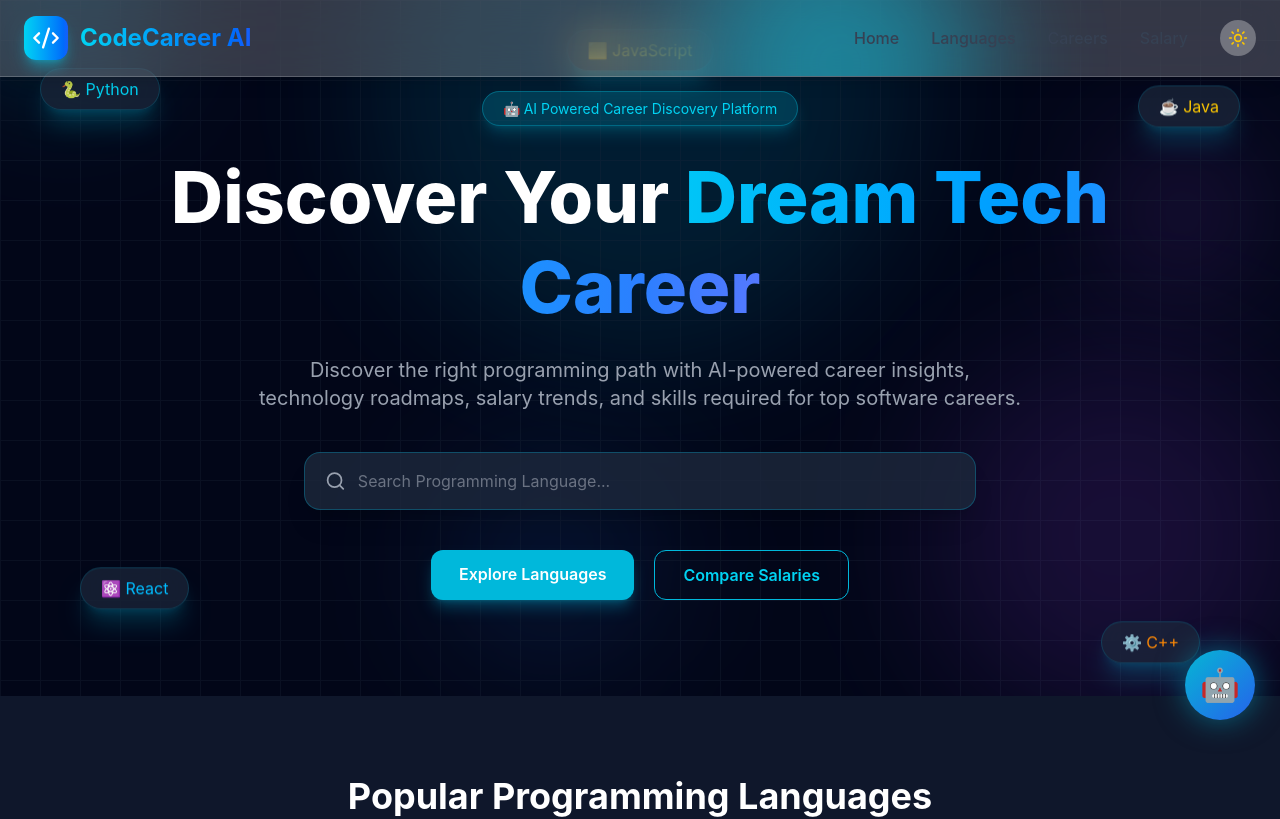
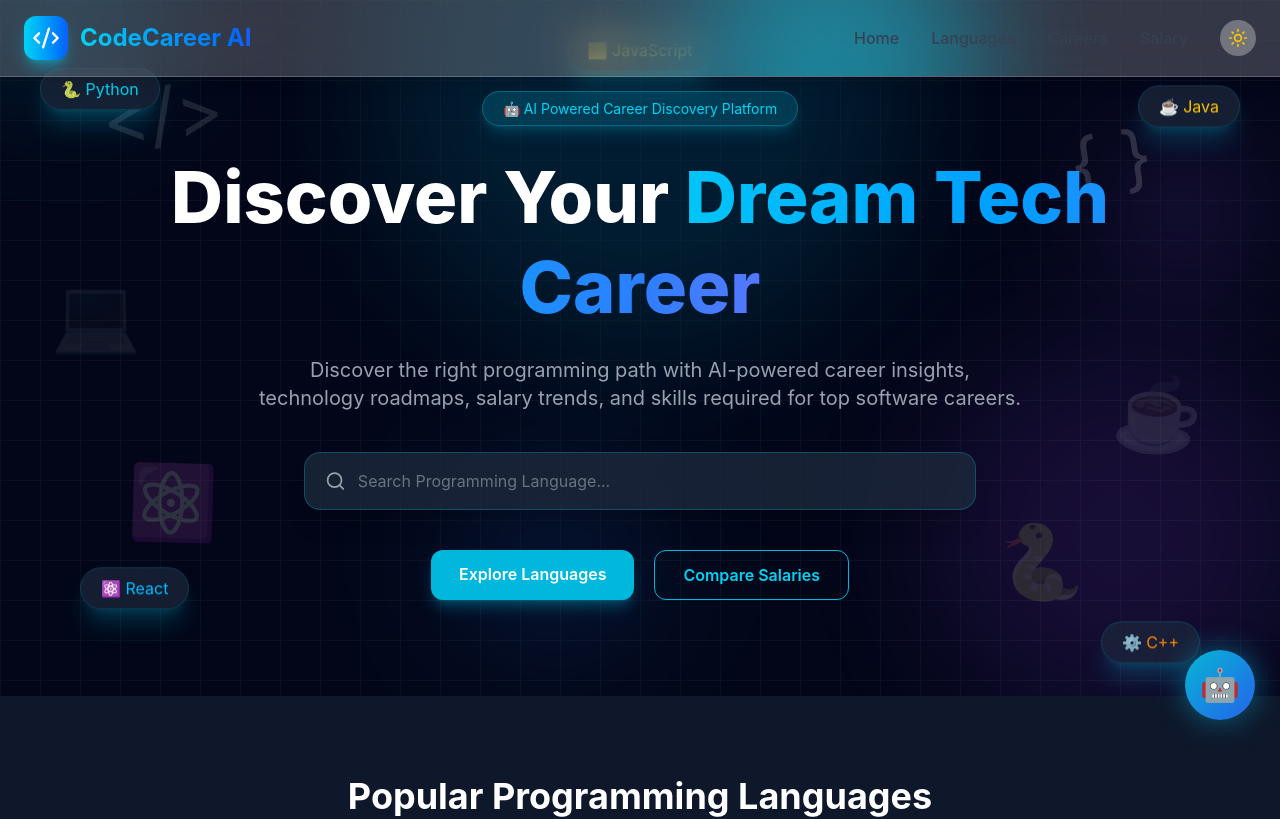
Before and after one commit to goggiharsha-oss/CodeCareer-AI, a React (Vite) app: page / in a window 1280 px wide. Shown: the top 819 px of the page. Built offline with nearby package versions, Linux system fonts and the light colour scheme.

Commit message:
Enhanced hero section with floating tech icons and background animations

```diff
--- a/src/components/Hero.jsx
+++ b/src/components/Hero.jsx
@@ -45,6 +45,15 @@
     position: "bottom-0 left-1/3",
     duration: 10,
   },
+];
+
+const floatingIcons = [
+  { icon: "</>", top: "12%", left: "8%", delay: 0 },
+  { icon: "{ }", top: "20%", right: "10%", delay: 1 },
+  { icon: "⚛", bottom: "20%", left: "10%", delay: 2 },
+  { icon: "🐍", bottom: "12%", right: "15%", delay: 3 },
+  { icon: "☕", top: "55%", right: "6%", delay: 4 },
+  { icon: "💻", top: "40%", left: "4%", delay: 5 },
 ];
 
 const suggestions = [
@@ -161,7 +170,30 @@
   }`}
 />
 
-
+{floatingIcons.map((item, index) => (
+  <motion.div
+    key={index}
+    animate={{
+      y: [0, -20, 0],
+      rotate: [0, 10, -10, 0],
+      opacity: [0.08, 0.18, 0.08],
+    }}
+    transition={{
+      duration: 6,
+      repeat: Infinity,
+      delay: item.delay,
+    }}
+    style={{
+      top: item.top,
+      bottom: item.bottom,
+      left: item.left,
+      right: item.right,
+    }}
+    className="absolute hidden lg:block text-7xl pointer-events-none select-none"
+  >
+    {item.icon}
+  </motion.div>
+))}
       {pills.map((pill,index)=>(
         <motion.div
           key={index}
```
